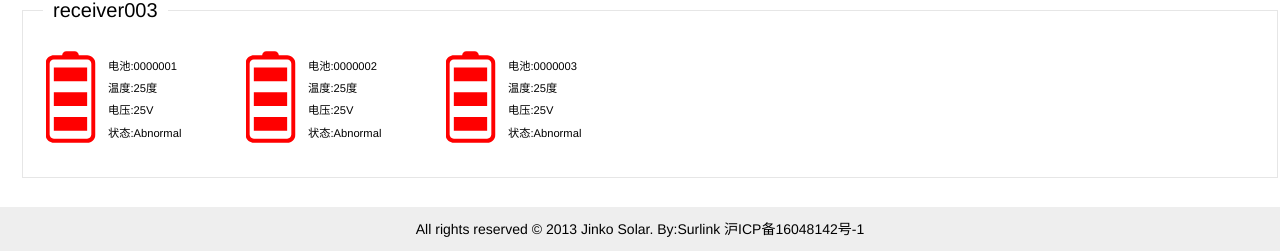
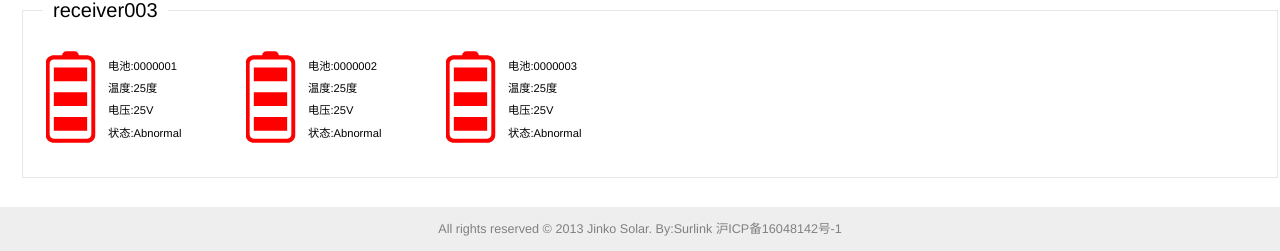
Before and after one commit to l3155/Jinko_battery_manager, a Flask app: page /alarm in a window 1280 px wide. Shown: the part 549-800 px from the top of the page. Run offline with Flask 2, Linux system fonts and the light colour scheme.

Commit message:
change footer color and size

```diff
--- a/static/css/mycss.css
+++ b/static/css/mycss.css
@@ -27,6 +27,8 @@
 .d-footer{
 	left: 0 !important;
     text-align: center !important;
+    font-size:90%;
+    color:grey;
 }
 .d-fluid{
 	padding: 0 0 0 5px;
```
